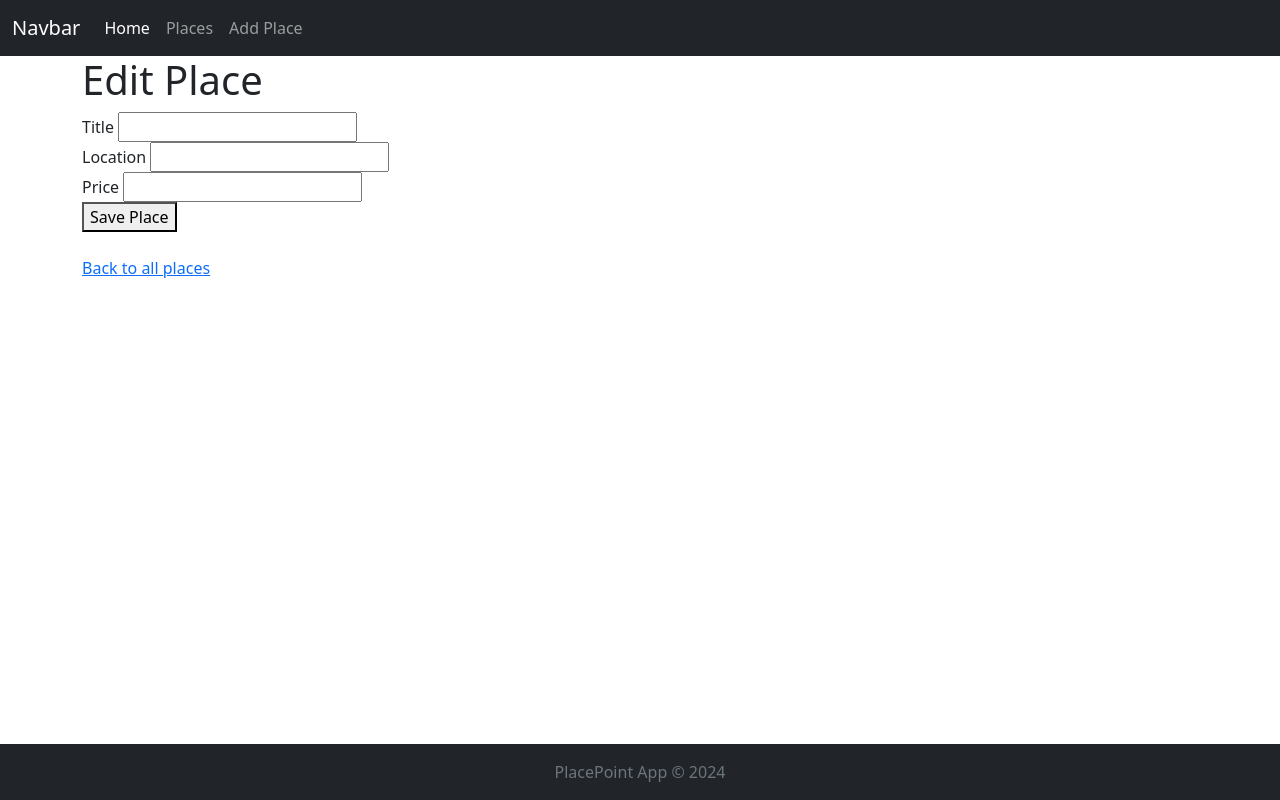
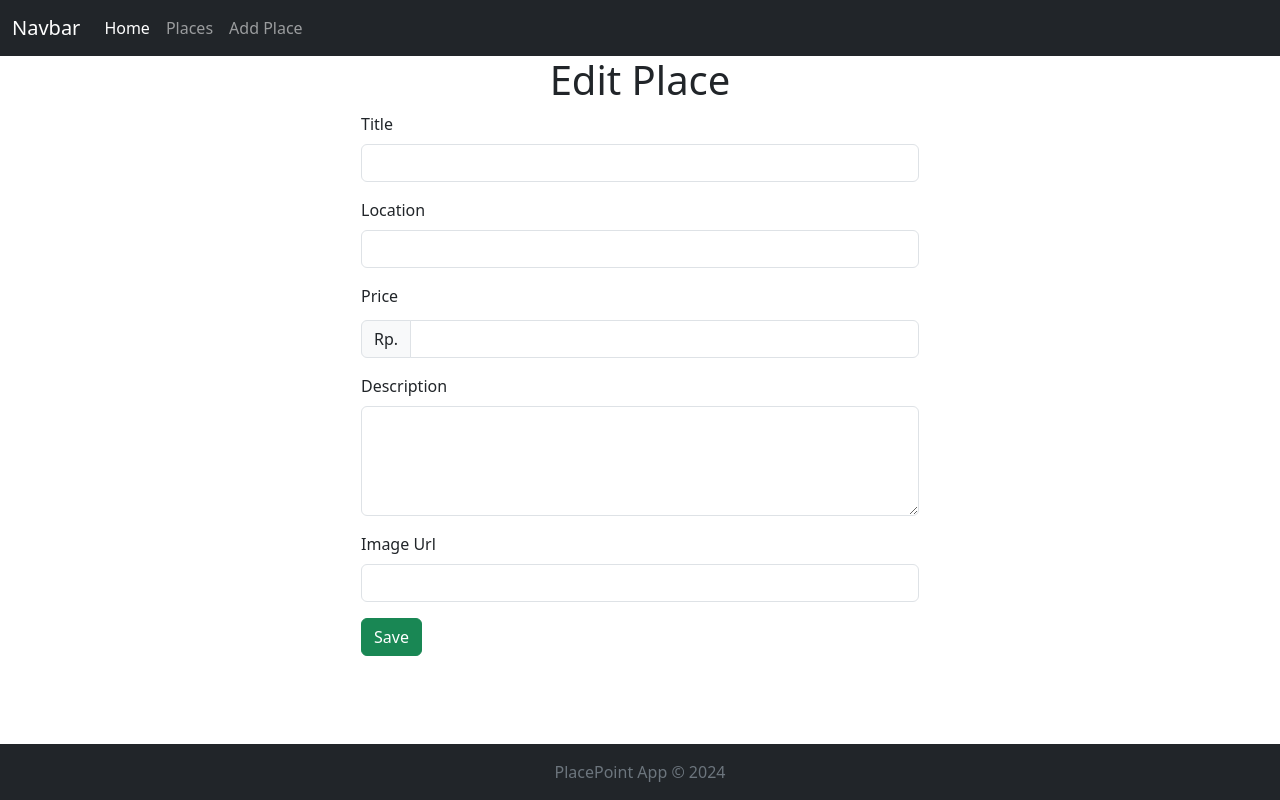
Before and after one commit to knock5/PlacePoint, a Node server app: template views/places/edit.ejs in a window 1280 px wide. Run offline with Node 20, Linux system fonts and the light colour scheme; the template is opened without the code that fills it, so the values that code supplies are empty; some libraries are stand-ins or nearby versions.

Commit message:
mod: styling create, edit, and show pages

```diff
--- a/views/places/edit.ejs
+++ b/views/places/edit.ejs
@@ -1,35 +1,70 @@
 <% layout('layout/app') %>
 
-<h1>Edit Place</h1>
+<h1 class="text-center">Edit Place</h1>
+
+<div class="col-6 offset-3">
   <form action="/places/<%= place._id %>?_method=PUT" method="POST">
-  <label for="title">Title</label>
+    <div class="mb-3">
+      <label for="title" class="form-label">Title</label>
       <input
         type="text"
         id="title"
         name="place[title]"
+        class="form-control"
         value="<%= place.title %>"
         required
       />
-  <br />
-  <label for="location">Location</label>
+    </div>
+    <div class="mb-3">
+      <label for="location" class="form-label">Location</label>
       <input
         type="text"
         id="location"
         name="place[location]"
+        class="form-control"
         value="<%= place.location %>"
         required
       />
-  <br />
-  <label for="price">Price</label>
+    </div>
+    <div class="mb-1">
+      <label for="price" class="form-label">Price</label>
+    </div>
+    <div class="input-group mb-3">
+      <span class="input-group-text">Rp.</span>
       <input
         type="text"
         id="price"
         name="place[price]"
+        class="form-control"
         value="<%= place.price %>"
+        aria-label="Amount (to the nearest rupiah)"
+      />
+    </div>
+    <div class="mb-3">
+      <label for="description" class="form-label">Description</label>
+      <textarea
+        name="place[description]"
+        id="description"
+        rows="4"
+        class="form-control"
+      >
+<%= place.description %></textarea
+      >
+    </div>
+    <div class="mb-3">
+      <label for="image" class="form-label">Image Url</label>
+      <input
+        type="text"
+        id="image"
+        name="place[image]"
+        class="form-control"
+        value="<%= place.image %>"
         required
       />
-  <br />
-  <button type="submit">Save Place</button>
+    </div>
+
+    <div class="mb-3">
+      <button type="submit" class="btn btn-success">Save</button>
+    </div>
   </form>
-<br />
-<a href="/places">Back to all places</a>
+</div>
```
Also changed, not shown: views/places/create.ejs (+62 -15 lines), views/places/index.ejs (+9 -6 lines), views/places/show.ejs (+27 -10 lines). Lines whose indentation alone changed are shown as unchanged.
